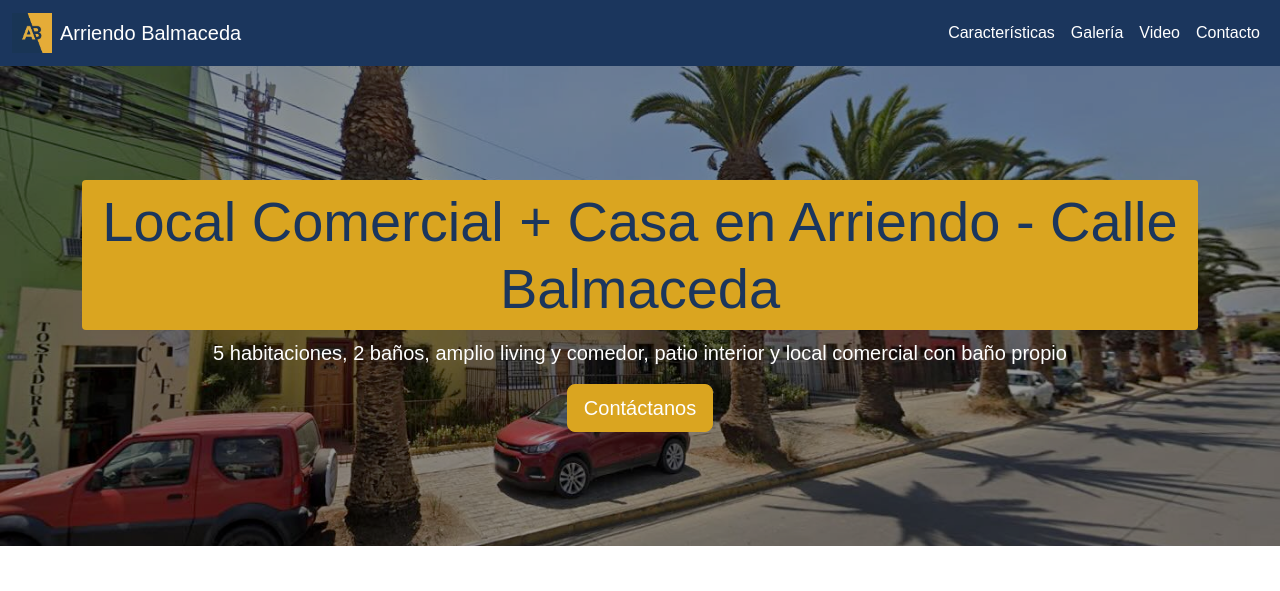
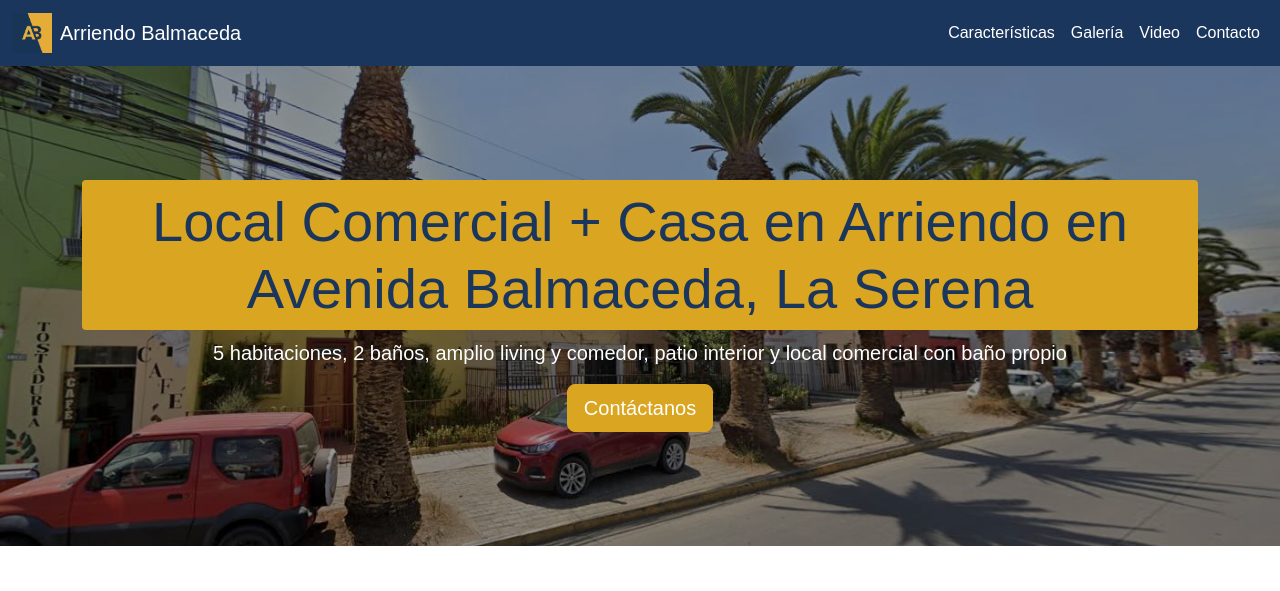
Before and after one commit to jfcosm/arriendobalmaceda, a plain HTML site: page index.html in a window 1280 px wide. Shown: the top 591 px of the page. Drawn offline with nearby package versions, Linux system fonts and the light colour scheme; a web font is replaced by a local one.

Commit message:
eleventh commit

```diff
--- a/index.html
+++ b/index.html
@@ -105,7 +105,7 @@
   <section class="hero">
     <div class="overlay"></div>
     <div class="container content">
-      <h1 class="display-4">Local Comercial + Casa en Arriendo - Calle Balmaceda</h1>
+      <h1 class="display-4">Local Comercial + Casa en Arriendo en Avenida Balmaceda, La Serena</h1>
       <p class="lead">5 habitaciones, 2 baños, amplio living y comedor, patio interior y local comercial con baño propio</p>
       <a href="#contact" class="btn btn-accent btn-lg">Contáctanos</a>
     </div>
```
